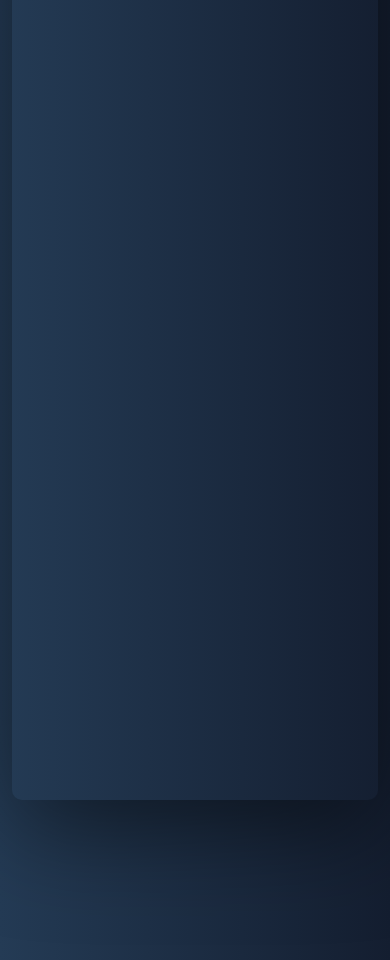
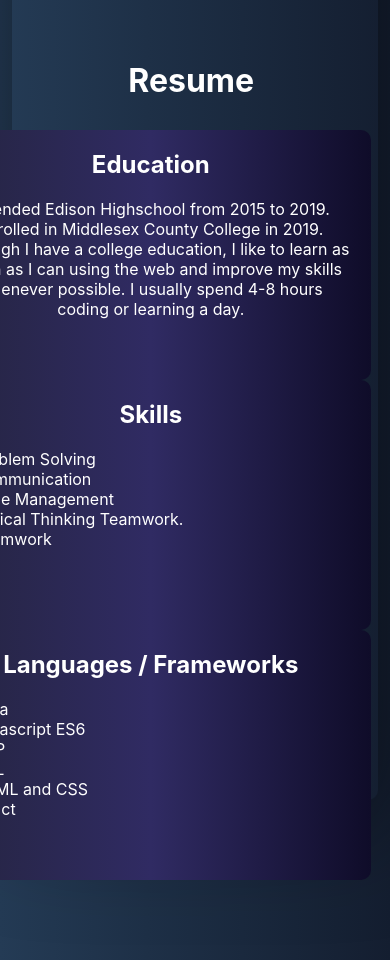
Before and after one commit to MAR2807/portfolio, a React (Create React App) app: page / in a window 390 px wide. Shown: the part 4640-5600 px from the top of the page. Built offline with nearby package versions, Linux system fonts and the light colour scheme.

Commit message:
new-test-2

```diff
--- a/src/index.css
+++ b/src/index.css
@@ -477,6 +477,38 @@ div.project3{
   left:6%;
 
 }
+div.resumeContainer{
+  position:absolute;
+  width:1000px;
+  right:100px;
+  top:200px;
+
+
+}
+div.languages{
+  position:absolute;
+  left:652.5px;
+  width:400px;
+  background-color: white;
+}
+div.skills{
+  position:absolute;
+  left:652.5px;
+  width:400px;
+  background-color: white;
+}
+div.education{
+  position:absolute;
+  left:652.5px;
+  width:400px;
+  background-color: white;
+}
+div.resumeTitle{
+ position:absolute;
+  left:850px;
+
+
+}
 
 
 
```
